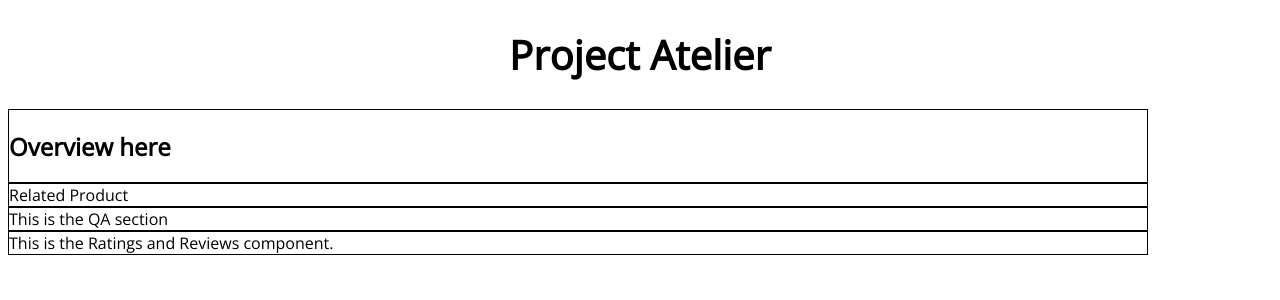
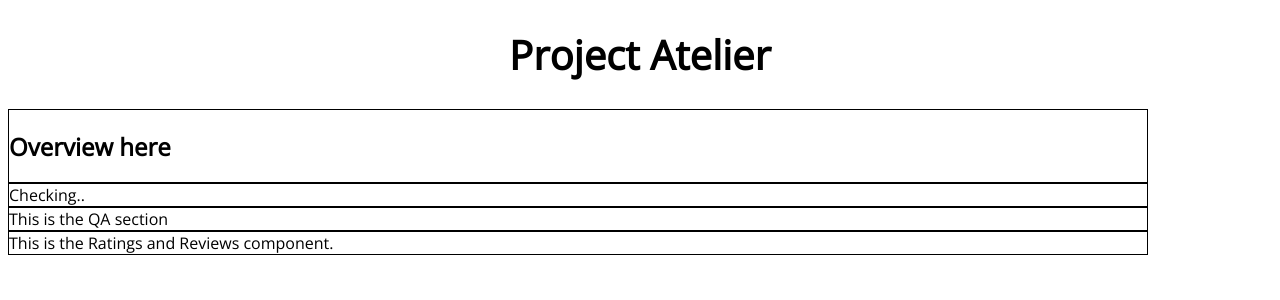
Before and after one commit to es98dame/fec, a React app: page / in a window 1280 px wide. Shown: the top 300 px of the page. Built offline with nearby package versions, Linux system fonts and the light colour scheme; no server answers; the HTML template or start-up script is replaced by a standard one.

Commit message:
got the related item array for API

```diff
--- a/fec-client/src/components/Related/index.jsx
+++ b/fec-client/src/components/Related/index.jsx
@@ -1,12 +1,42 @@
-import React from 'react';
+import React, {useState, useEffect} from 'react';
 import ReactDOM from 'react-dom';
 import styled from 'styled-components';
 import axios from 'axios';
+//import Product from './Product.jsx';
+
+import config from '../../../../config.js';
+const url = 'https://app-hrsei-api.herokuapp.com/api/fec2/rfp';
+const auth = { headers: { Authorization: config.TOKEN } };
 
 
 const Products = (props)=> {
+  const [idArray, setIdArray] = useState([]);
+
+  //console.log(config.TOKEN); // ok I got token
+
+  const getRelatedItemsId = (id) => {
+    axios.get(`${url}/products/${id}/related`, auth) //get request to get the related item id array
+    .then(res => {
+      console.log(res);
+      setIdArray(res.data);
+    })
+    .catch(err=> console.log(err));
+  }
+
+  //componentDidmount
+  useEffect(()=>{
+    getRelatedItemsId('65633') // id = 65633
+  },[])
+
+
   return (
-    <div>Related Product</div>
+    <div>
+      Checking..
+      {idArray.map((data)=>{
+        console.log(data);
+        //<Product id = {data}/>
+      })}
+    </div>
   );
 };
 
--- a/fec-client/src/index.jsx
+++ b/fec-client/src/index.jsx
@@ -1,5 +1,5 @@
 import React from 'react';
-import reactDOM from 'react-dom';
+import ReactDOM from 'react-dom';
 import styled from 'styled-components';
 
 import Products from './components/Related';
@@ -73,4 +73,4 @@ let App = () => {
 };
 
 // eslint-disable-next-line no-undef
-reactDOM.render(<App />, document.getElementById('app'));
+ReactDOM.render(<App />, document.getElementById('app'));
```
